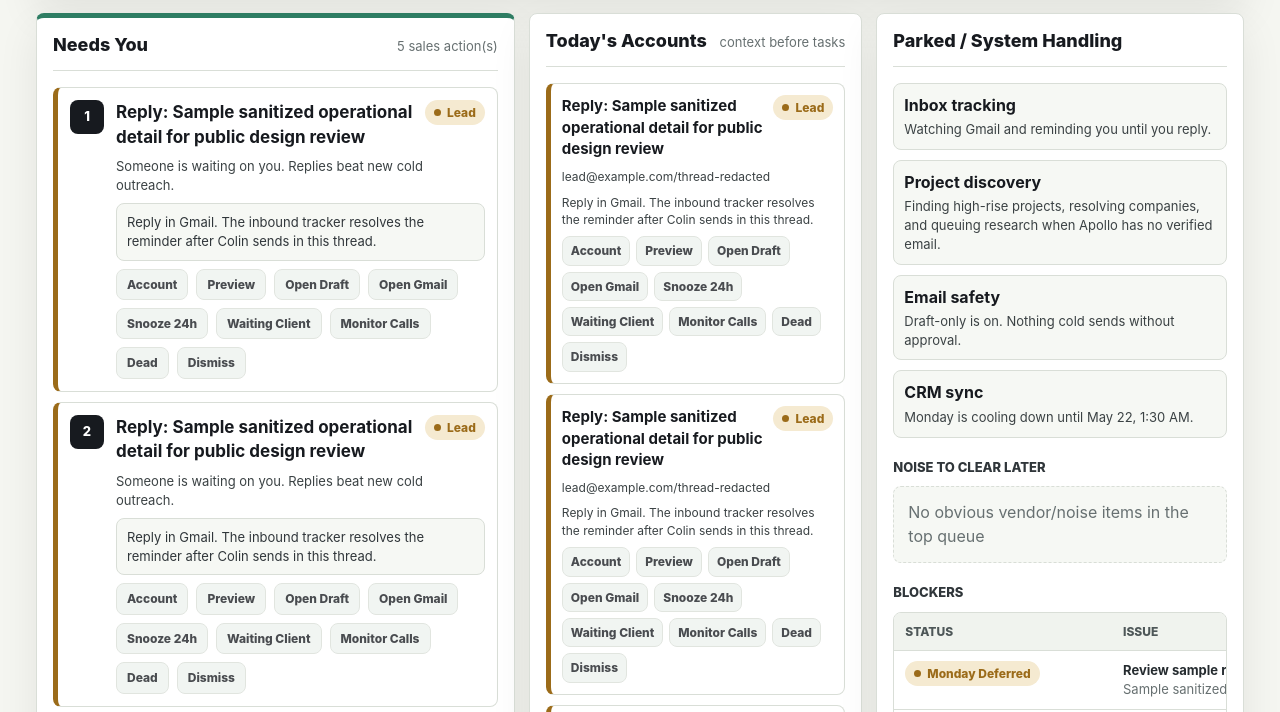
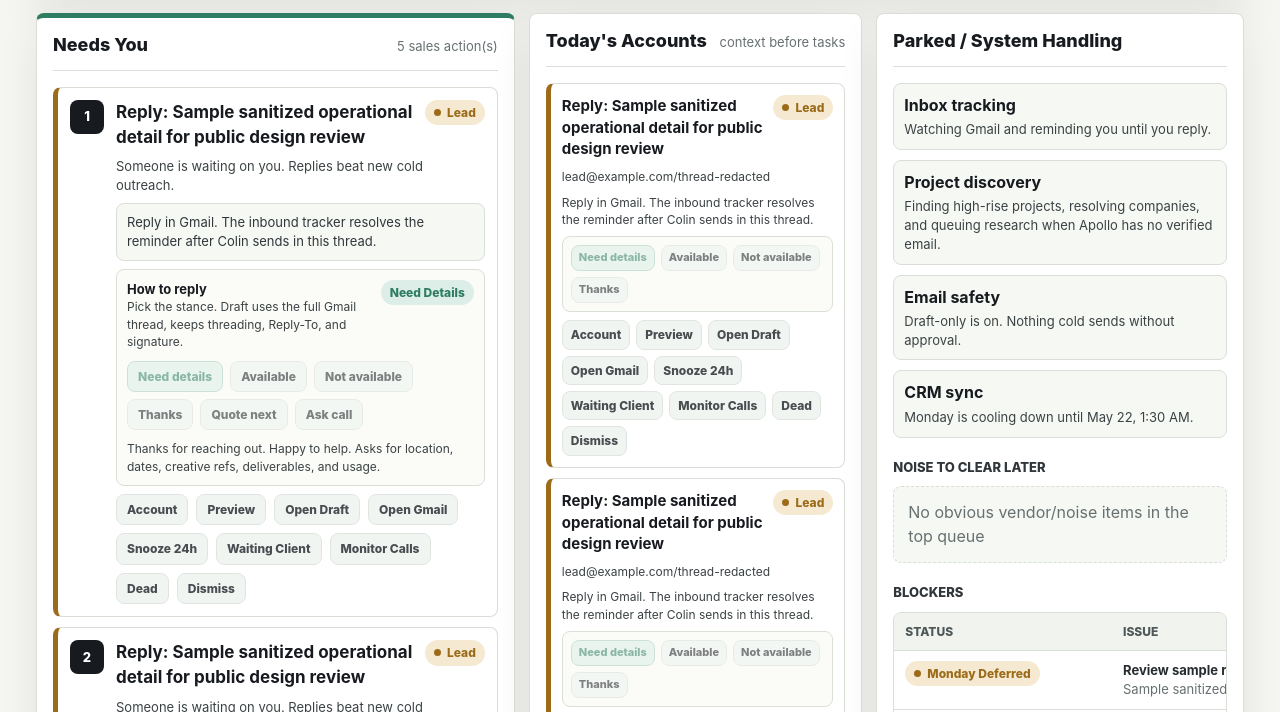
Before and after one commit to colinfichman-design/drone-genius-sales-desk-review, a plain HTML site: page index.html in a window 1280 px wide. Shown: the part 348-1060 px from the top of the page. Drawn offline with Linux system fonts and the light colour scheme.

Commit message:
Add reply plan controls to review build

```diff
--- a/app.js
+++ b/app.js
@@ -63,6 +63,77 @@ function isPublicReview() {
 
 function reviewButton(label) {
   return `<button type="button" class="small-link public-review-disabled" disabled>${escapeHtml(label)}</button>`;
+}
+
+const REPLY_PLANS = [
+  {
+    id: "need_details",
+    label: "Need details",
+    text: "Thanks for reaching out. Happy to help. Asks for location, dates, creative refs, deliverables, and usage.",
+  },
+  {
+    id: "available",
+    label: "Available",
+    text: "Says you can take a look and asks for the core quote details.",
+  },
+  {
+    id: "unavailable",
+    label: "Not available",
+    text: "Thanks them, says sorry you are not available for this one, leaves door open for future dates.",
+  },
+  {
+    id: "thanks",
+    label: "Thanks",
+    text: "Short acknowledgement for simple positive replies or asset confirmations.",
+  },
+  {
+    id: "quote_followup",
+    label: "Quote next",
+    text: "Acknowledges details and says you will put numbers together.",
+  },
+  {
+    id: "call",
+    label: "Ask call",
+    text: "Asks what time works today or tomorrow.",
+  },
+];
+
+function replyKeyForAction(action) {
+  return action.prepare_reply_key || (action.dismiss_kind === "inbound" ? action.dismiss_key : "");
+}
+
+function replyPlanBox(key, suggested = "need_details", compact = false) {
+  if (!key) return "";
+  const plans = compact ? REPLY_PLANS.slice(0, 4) : REPLY_PLANS;
+  return `
+    <div class="reply-plan-box ${compact ? "compact" : ""}">
+      <header>
+        <div>
+          <b>How to reply</b>
+          <span>Pick the stance. Draft uses the full Gmail thread, keeps threading, Reply-To, and signature.</span>
+        </div>
+        ${statusPill("ok", suggested.replaceAll("_", " "))}
+      </header>
+      <div class="reply-plan-options">
+        ${plans
+          .map(
+            (plan) => `
+              <button
+                type="button"
+                class="small-link reply-plan-option prepare-reply ${plan.id === suggested ? "suggested" : ""}"
+                data-reply-key="${escapeHtml(key)}"
+                data-reply-variant="${escapeHtml(plan.id)}"
+                ${isPublicReview() ? "disabled" : ""}
+              >
+                ${escapeHtml(plan.label)}
+              </button>
+            `,
+          )
+          .join("")}
+      </div>
+      ${compact ? "" : `<p>${escapeHtml((REPLY_PLANS.find((plan) => plan.id === suggested) || REPLY_PLANS[0]).text)}</p>`}
+    </div>
+  `;
 }
 
 function metric(title, value, detail, status = "ok") {
@@ -247,6 +318,15 @@ function assistantLabel(action) {
   return action.label || action.category || "Task";
 }
 
+function suggestedReplyPlan(action) {
+  const text = `${action.title || ""} ${action.detail || ""} ${action.next_step || ""}`.toLowerCase();
+  if (text.includes("thank") || text.includes("awesome") || text.includes("appreciate") || text.includes("confirmed")) return "thanks";
+  if (text.includes("quote") || text.includes("proposal") || text.includes("rfp")) return "quote_followup";
+  if (text.includes("call") || text.includes("meeting") || text.includes("phone")) return "call";
+  if (text.includes("available") || text.includes("availability")) return "available";
+  return "need_details";
+}
+
 function actionScore(action) {
   const severityScore = { danger: 0, warn: 1, paused: 2, unknown: 3, ok: 4 };
   return severityScore[action.severity] ?? 3;
@@ -279,6 +359,7 @@ function researchRowToAction(row) {
 }
 
 function assistantCard(action, index) {
+  const replyKey = replyKeyForAction(action);
   return `
     <article class="assistant-task ${escapeHtml(action.severity || "warn")}">
       <div class="assistant-task-rank">${index + 1}</div>
@@ -289,6 +370,7 @@ function assistantCard(action, index) {
         </header>
         <p>${safeText(assistantReason(action), 220)}</p>
         <div class="assistant-next">${safeText(action.next_step || "Handle this, then refresh.", 260)}</div>
+        ${action.category === "Inbound" ? replyPlanBox(replyKey, suggestedReplyPlan(action)) : ""}
         ${actionButtons(action)}
       </div>
     </article>
@@ -296,6 +378,7 @@ function assistantCard(action, index) {
 }
 
 function accountLaneCard(action) {
+  const replyKey = replyKeyForAction(action);
   const title = action.category === "Approval"
     ? String(action.title || "").replace(/^Review draft approval:\s*/i, "") || "Draft approval"
     : assistantTitle(action);
@@ -308,6 +391,7 @@ function accountLaneCard(action) {
       </header>
       <p>${safeText(detail, 140)}</p>
       <small>${safeText(action.next_step || assistantReason(action), 150)}</small>
+      ${action.category === "Inbound" ? replyPlanBox(replyKey, suggestedReplyPlan(action), true) : ""}
       ${actionButtons(action)}
     </article>
   `;
@@ -1040,6 +1124,7 @@ function renderAccountDrawer(payload) {
     </section>
     <section class="account-section" id="replyPreviewSection">
       <h3>Reply Intelligence</h3>
+      ${record.waiting_on_colin ? replyPlanBox(payload.key, record.draft_context?.reply_variant || "need_details") : ""}
       <div id="replyPreview" class="reply-preview empty">Preview the reply to see context, intent, and body before creating a Gmail draft.</div>
     </section>
     <section class="account-section">
@@ -1129,6 +1214,7 @@ function renderReplyPreview(payload) {
       ${metric("Mode", payload.mode || "preview", context.segment || "segment unknown", "ok")}
       ${metric("Voice", payload.voice_ok ? "OK" : "Check", flags.join(", ") || "Best rule clean", payload.voice_ok ? "ok" : "warn")}
     </div>
+    ${payload.reply_variant_label ? `<div class="assistant-next"><b>Reply plan</b><span>${escapeHtml(payload.reply_variant_label)}</span></div>` : ""}
     <div class="chips">${(context.signals || []).map((signal) => `<span class="chip">${escapeHtml(signal)}</span>`).join("") || '<span class="quiet">No special signals detected</span>'}</div>
     ${context.internal_after_external ? '<div class="issue warn"><div><span class="pill warn">warning</span></div><div><strong>Internal reply already detected after the latest external message.</strong><p>Check Gmail before sending another reply.</p></div></div>' : ""}
     <div class="draft-preview-box">
@@ -1254,6 +1340,7 @@ function isDraftComposeUrl(url) {
 async function prepareReply(key, trigger) {
   if (!key) return;
   const originalText = trigger ? trigger.textContent : "";
+  const variant = trigger?.dataset?.replyVariant || "";
   if (trigger) {
     trigger.disabled = true;
     trigger.textContent = trigger.dataset?.replyDraftId ? "Checking..." : "Drafting...";
@@ -1261,7 +1348,9 @@ async function prepareReply(key, trigger) {
   const controller = new AbortController();
   const timeout = window.setTimeout(() => controller.abort(), 45_000);
   try {
-    const response = await fetch(`/api/prepare-reply?key=${encodeURIComponent(key)}&open=1`, {
+    const params = new URLSearchParams({ key, open: "1" });
+    if (variant) params.set("variant", variant);
+    const response = await fetch(`/api/prepare-reply?${params.toString()}`, {
       cache: "no-store",
       signal: controller.signal,
     });
--- a/index.html
+++ b/index.html
@@ -133,6 +133,6 @@
       </section>
     </div>
 
-    <script src="app.js?v=20260521-operator-office"></script>
+    <script src="app.js?v=20260521-reply-plans"></script>
   </body>
 </html>
--- a/styles.css
+++ b/styles.css
@@ -259,6 +259,16 @@ main {
   padding: 20px;
 }
 
+.operator-hero > *,
+.assistant-hero > *,
+.operator-lanes > *,
+.command-center-grid > *,
+.office-command-grid > *,
+.action-layout > *,
+.split > * {
+  min-width: 0;
+}
+
 .assistant-hero h2 {
   font-size: clamp(25px, 4vw, 42px);
   line-height: 1.06;
@@ -336,9 +346,11 @@ main {
 
 .operator-lane {
   min-height: 100%;
+  min-width: 0;
 }
 
 .assistant-panel {
+  min-width: 0;
   padding: 16px;
 }
 
@@ -414,6 +426,65 @@ main {
   color: #30363a;
   font-size: 13px;
   padding: 9px 10px;
+}
+
+.reply-plan-box {
+  background: #fbfcf8;
+  border: 1px solid #d9e0d5;
+  border-radius: 8px;
+  display: grid;
+  gap: 10px;
+  padding: 10px;
+}
+
+.reply-plan-box header {
+  align-items: flex-start;
+  display: flex;
+  gap: 10px;
+  justify-content: space-between;
+}
+
+.reply-plan-box header b {
+  display: block;
+  font-size: 13px;
+}
+
+.reply-plan-box header span,
+.reply-plan-box p {
+  color: #3b4244;
+  display: block;
+  font-size: 12px;
+  overflow-wrap: anywhere;
+}
+
+.reply-plan-options {
+  display: flex;
+  flex-wrap: wrap;
+  gap: 7px;
+}
+
+.reply-plan-option.suggested {
+  background: var(--green-soft);
+  border-color: #a8cbbd;
+  color: var(--green);
+}
+
+.reply-plan-box.compact {
+  padding: 8px;
+}
+
+.reply-plan-box.compact header {
+  display: none;
+}
+
+.reply-plan-box.compact .reply-plan-options {
+  gap: 6px;
+}
+
+.reply-plan-box.compact .small-link {
+  font-size: 11px;
+  min-height: 26px;
+  padding: 4px 7px;
 }
 
 .assistant-note-list article {
```
Also changed, not shown: system_status.json.
